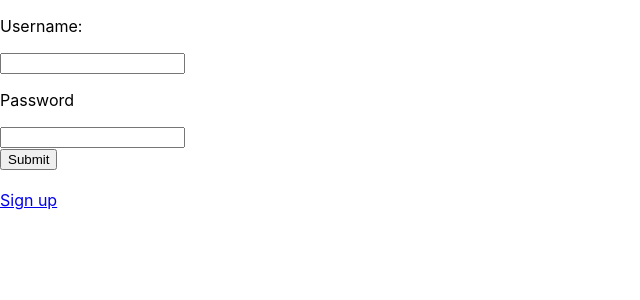
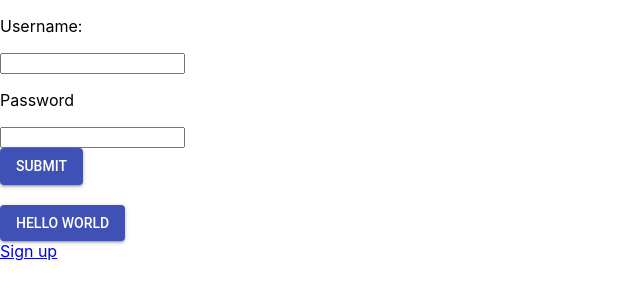
Before and after one commit to aorella1/react_skeleton, a React (Create React App) app in the folder wegmans_app/: page / in a window 1280 px wide. Shown: the top 300 px of the page, without its empty margins (0-640 px from the left). Built offline with nearby package versions, Linux system fonts and the light colour scheme.

Commit message:
Added material-ui button

```diff
--- a/wegmans_app/package.json
+++ b/wegmans_app/package.json
@@ -3,6 +3,7 @@
   "version": "0.1.0",
   "private": true,
   "dependencies": {
+    "@material-ui/core": "^3.9.2",
     "react": "^16.8.1",
     "react-dom": "^16.8.1",
     "react-router-dom": "^4.3.1",
--- a/wegmans_app/src/pages/Userform.js
+++ b/wegmans_app/src/pages/Userform.js
@@ -1,4 +1,5 @@
 import { Link } from 'react-router-dom';
+import Button from '@material-ui/core/Button';
 
 const React = require('react');
 
@@ -51,8 +52,12 @@
 					<p>Password</p>
 					<input type="password" name="password" value={this.state.password} onChange={this.handleChange}/>
 					<br/>
-					<button type="submit" value="submit">Submit</button>
+					<Button type="submit" value="submit" variant="contained" color="primary">Submit</Button>
 				</form>
+				<br/>
+				<Button variant="contained" color="primary">
+      				Hello World
+    			</Button>
 				<br/>
 				<Link to='/sign_up'>Sign up</Link>
 			</div>
```
Also changed, not shown: 1 other file (tests, documents, lock files or other folders).
